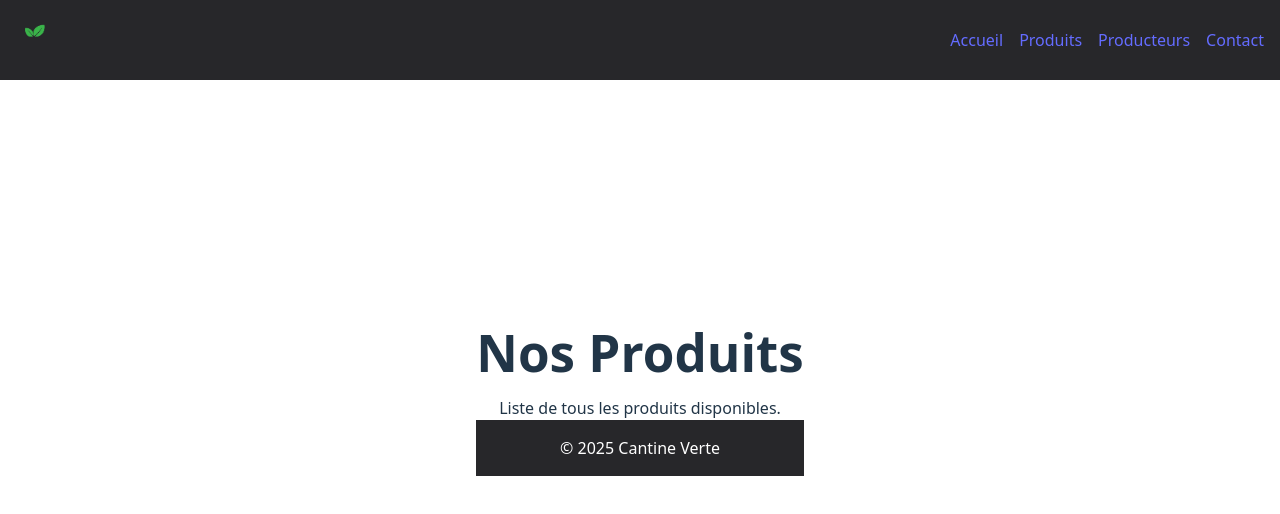
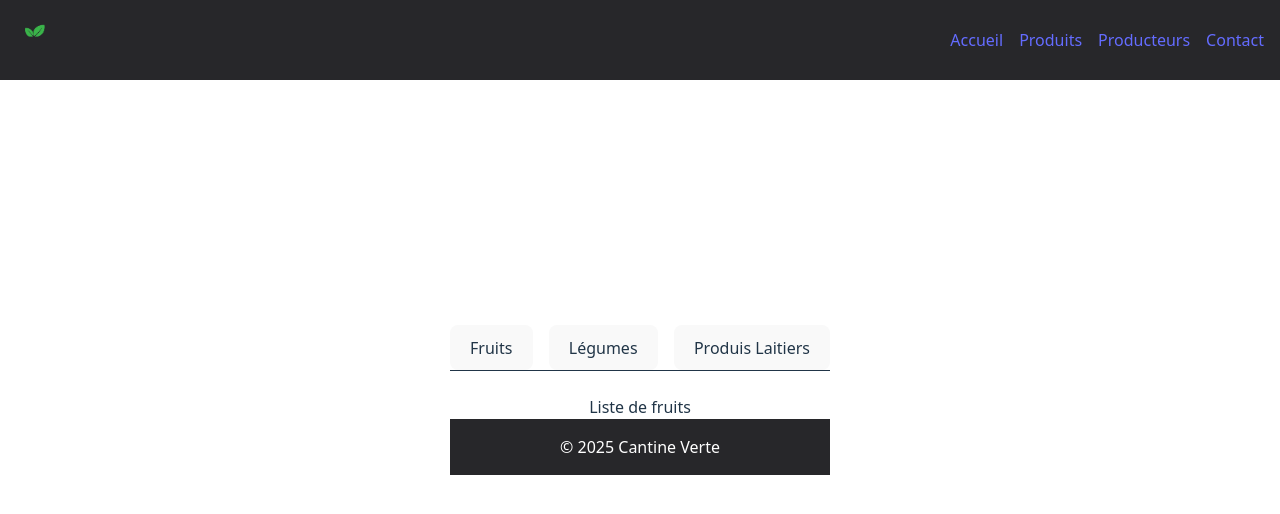
Before and after one commit to LamourMarine/app-mla-frontend, a React (Vite) app: page /products in a window 1280 px wide. Shown: the top 514 px of the page. Built offline with nearby package versions, Linux system fonts and the light colour scheme.

Commit message:
feat: add Products page with tabs and placeholder cards

```diff
--- a/src/pages/Products.tsx
+++ b/src/pages/Products.tsx
@@ -1,8 +1,54 @@
-const Products = () => (
-  <section>
-    <h1 className="text-3xl font-bold mb-4">Nos Produits</h1>
-    <p>Liste de tous les produits disponibles.</p>
-  </section>
-);
+import { useState } from "react";
+
+const Products = () => {
+  const [activeTab, setActiveTab] = useState("fruits");
+
+  const products = {
+    fruits: ["Pommes", "Poires", "Bananes"],
+    legumes: ["Carottes", "Tomates", "Courgettes"],
+    dairy: ["Lait", "Fromage", "Yaourt"],
+  };
+
+  return (
+    <section>
+      {/*Tabs*/}
+      <div className="flex gap-4 border-b mb-6">
+        <button
+          onClick={() => setActiveTab("fruits")}
+          className={
+            activeTab === "fruits"
+              ? "border-b-2 border-green-500 font-bold"
+              : ""
+          }
+        >
+          Fruits
+        </button>
+        <button
+          onClick={() => setActiveTab("legumes")}
+          className={
+            activeTab === "legumes"
+              ? "border-b-2 border-green-500 font-bold"
+              : ""
+          }
+        >
+          Légumes
+        </button>
+        <button
+          onClick={() => setActiveTab("dairy")}
+          className={
+            activeTab === "dairy" ? "border-b-2 border-green-500 font-bold" : ""
+          }
+        >
+          Produis Laitiers
+        </button>
+      </div>
+
+      {/*Contenu dynamique*/}
+      {activeTab === "fruits" && <p>Liste de fruits</p>}
+      {activeTab === "legumes" && <p>Liste de légumes</p>}
+      {activeTab === "dairy" && <p>Liste des produits laitiers</p>}
+    </section>
+  );
+};
 
 export default Products;
```
